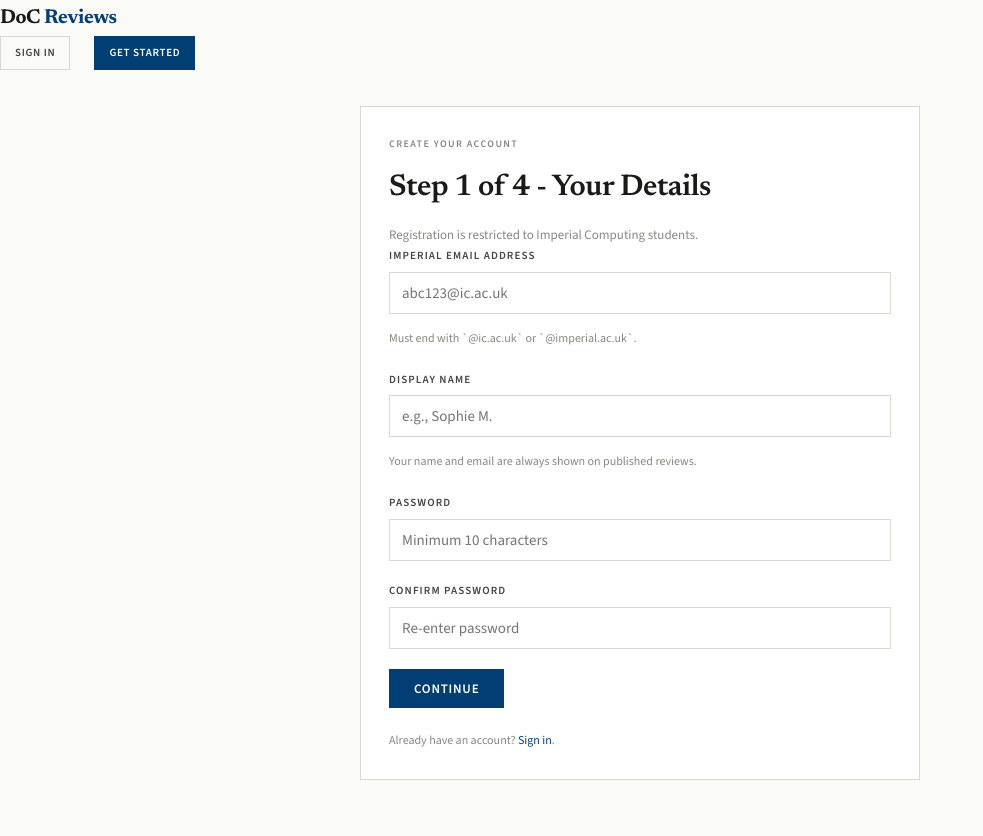
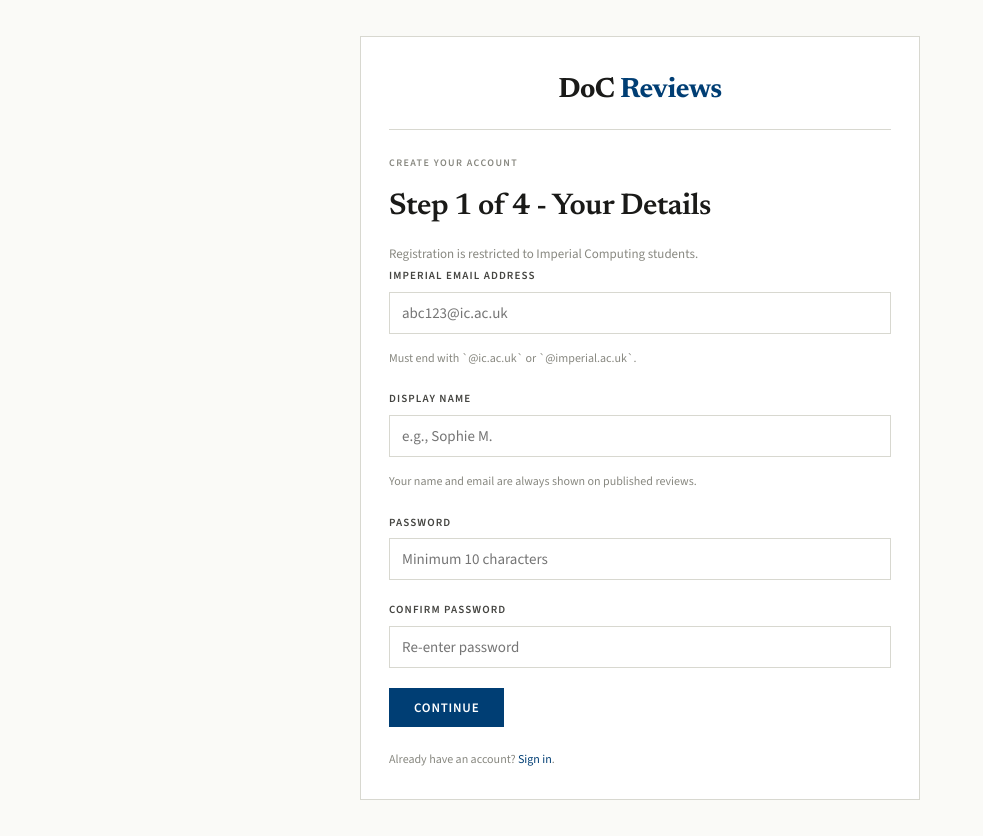
Before and after one commit to adithya-n05/doc-reviews, a Next.js app: page /auth/signup in a window 1280 px wide. Shown: the whole page, without its empty margins (0-983 px from the left). Built offline with nearby package versions, Linux system fonts and the light colour scheme.

Commit message:
fix: remove top-left auth nav links with centered auth brand

```diff
--- a/src/app/auth/login/page.tsx
+++ b/src/app/auth/login/page.tsx
@@ -1,6 +1,6 @@
 import Link from "next/link";
 import { loginAction } from "@/app/actions/auth";
-import { SiteNav } from "@/components/site-nav";
+import { AuthBrand } from "@/components/auth-brand";
 
 type LoginPageProps = {
   searchParams?: Promise<Record<string, string | string[] | undefined>>;
@@ -23,9 +23,9 @@
 
   return (
     <div className="site-shell">
-      <SiteNav authed={false} />
       <main className="auth-wrap">
         <section className="auth-card">
+          <AuthBrand />
           <p className="label-caps">Sign In</p>
           <h1 className="auth-title">Sign in to your account</h1>
           <p className="auth-subtitle">Use your Imperial College email address.</p>
--- a/src/app/auth/signup/page.tsx
+++ b/src/app/auth/signup/page.tsx
@@ -1,6 +1,6 @@
 import Link from "next/link";
 import { signupAction } from "@/app/actions/auth";
-import { SiteNav } from "@/components/site-nav";
+import { AuthBrand } from "@/components/auth-brand";
 
 type SignupPageProps = {
   searchParams?: Promise<Record<string, string | string[] | undefined>>;
@@ -23,9 +23,9 @@
 
   return (
     <div className="site-shell">
-      <SiteNav authed={false} />
       <main className="auth-wrap">
         <section className="auth-card">
+          <AuthBrand />
           <p className="label-caps">Create Your Account</p>
           <h1 className="auth-title">Step 1 of 4 - Your Details</h1>
           <p className="auth-subtitle">
--- a/src/app/auth/verify/page.tsx
+++ b/src/app/auth/verify/page.tsx
@@ -1,5 +1,5 @@
 import Link from "next/link";
-import { SiteNav } from "@/components/site-nav";
+import { AuthBrand } from "@/components/auth-brand";
 
 type VerifyPageProps = {
   searchParams?: Promise<Record<string, string | string[] | undefined>>;
@@ -24,9 +24,9 @@
 
   return (
     <div className="site-shell">
-      <SiteNav authed={false} />
       <main className="auth-wrap">
         <section className="auth-card">
+          <AuthBrand />
           <p className="label-caps">Create Your Account</p>
           <h1 className="auth-title">Step 2 of 4 - Verify Email</h1>
           <p className="auth-subtitle">
--- a/src/app/globals.css
+++ b/src/app/globals.css
@@ -1295,7 +1295,7 @@
 .form-banner.error { border-color: #cc9999; background: #fff1f1; color: #7b2c2c; }
 
 .auth-wrap {
-  min-height: calc(100vh - 56px);
+  min-height: 100vh;
   display: grid;
   place-items: center;
   padding: 36px 24px;
@@ -1306,6 +1306,22 @@
   border: 1px solid var(--border);
   background: #fff;
   padding: 28px;
+}
+
+.auth-brand {
+  text-align: center;
+  margin-bottom: 24px;
+}
+
+.auth-brand-title {
+  font-family: var(--font-serif);
+  font-size: 28px;
+  font-weight: 700;
+  letter-spacing: -0.02em;
+}
+
+.auth-brand-title span {
+  color: var(--accent);
 }
 
 .auth-title {
--- /dev/null
+++ b/src/components/auth-brand.tsx
@@ -0,0 +1,10 @@
+export function AuthBrand() {
+  return (
+    <div className="auth-brand">
+      <div className="auth-brand-title">
+        DoC <span>Reviews</span>
+      </div>
+      <hr className="rule" style={{ marginTop: "14px" }} />
+    </div>
+  );
+}
```
Also changed, not shown: 1 other file (tests, documents, lock files or other folders).
